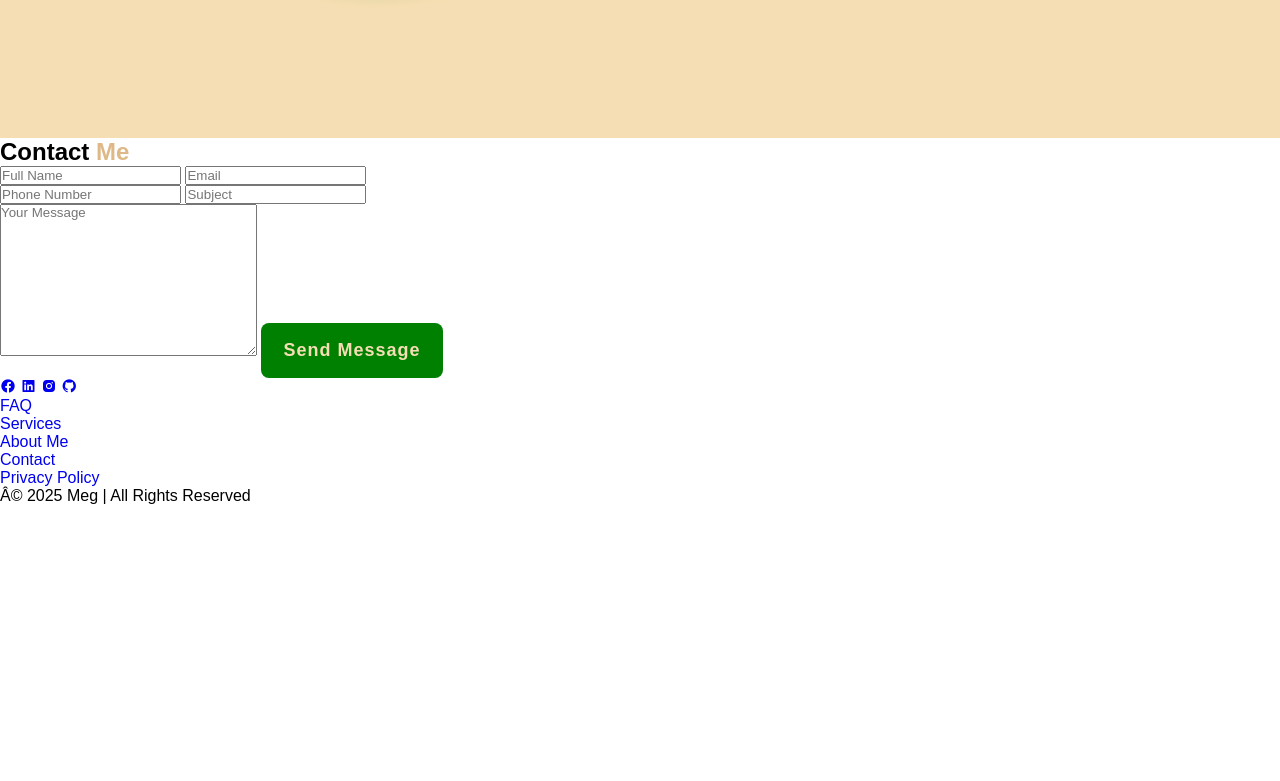
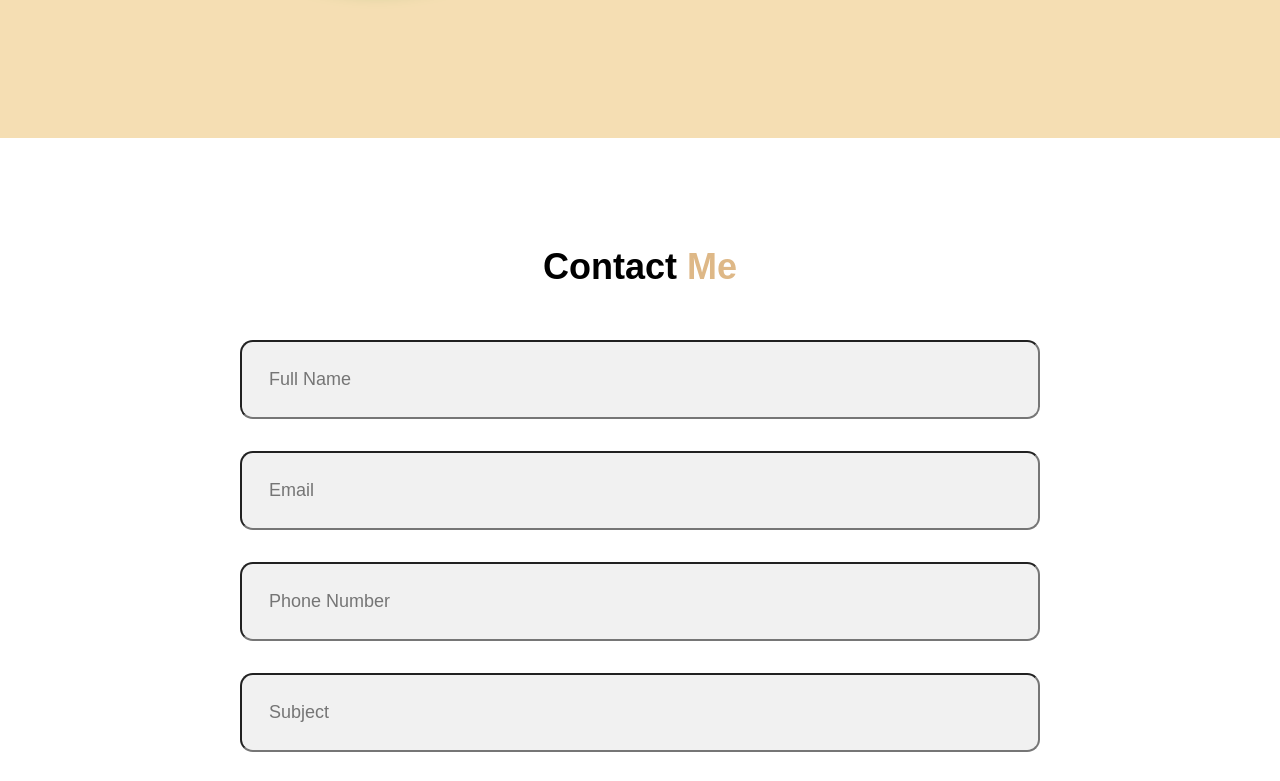
Before and after one commit to 8greenhallo/Portfolio, a plain HTML site: page index.html in a window 1280 px wide. Shown: the part 1620-2401 px from the top of the page. Before the commit the page ends 2125 px from the top, so only its background shows below. Drawn offline with nearby package versions, Linux system fonts and the light colour scheme.

Commit message:
Update style.css done

```diff
--- a/style.css
+++ b/style.css
@@ -203,3 +203,101 @@ span {
     font-size: 20px;
     margin: 2em 0 3em;
 }
+
+.contact-form h2 {
+    text-align: center;
+    margin-top: 3em;
+    margin-bottom: 1em;
+    font-size: 36px;
+}
+
+.contact-form form {
+    max-width: 50em;
+    margin: 1rem auto;
+    text-align: center;
+    margin-bottom: 3em;
+}
+
+.contact-form form .input-box {
+    display: flex;
+    justify-content: center;
+    flex-wrap: wrap;
+}
+
+.contact-form form .input-box input,
+.contact-form form textarea {
+    width: 100%;
+    padding: 1.5em;
+    font-size: 18px;
+    color: burlywood;
+    background: rgba(241, 241, 241);
+    border-radius: .8rem;
+    margin: 1rem 0;
+    resize: none;
+}
+
+.footer {
+    position: relative;
+    bottom: 0;
+    width: 100%;
+    padding: 40px 0;
+    background-color: aquamarine;
+}
+
+.footer .social {
+    text-align: center;
+    padding-bottom: 25px;
+    color: wheat;
+}
+
+.footer .social a {
+    font-size: 24px;
+    color: wheat;
+    border: 2px solid rgba(46, 143, 46, 0.82);
+    width: 40px;
+    height: 40px;
+    line-height: 38px;
+    display: inline-block;
+    text-align: center;
+    border-radius: 50%;
+    margin: 0 8px;
+    box-shadow: inset 0 0 10px rgba(46, 143, 46),
+                      0 0 10px wheat;
+    transition: 0.3s ease;
+}
+
+.footer .social a:hover {
+    transform: scale(1.2)translateY(-10px);
+    color:rgba(46, 143, 46, 0.82);
+    border: 2px solid rgba(88, 126 ,71, 0.82);
+}
+
+.footer ul {
+    margin-top: 0;
+    padding: 0;
+    font-size: 18px;
+    line-height: 1.6;
+    margin-bottom: 0;
+    text-align: center;
+}
+
+.footer ul li {
+    display: inline-block;
+}
+
+.footer ul li a {
+    color: whitesmoke;
+    border-bottom: 3px solid transparent;
+    transition: 0.3s ease;
+}
+
+.footer ul li a:hover {
+    border-bottom: 3px solid green;
+}
+
+.footer .copyright {
+    margin-top: 15px;
+    text-align: center;
+    font-size: 12px;
+    color: whitesmoke;
+}
```
